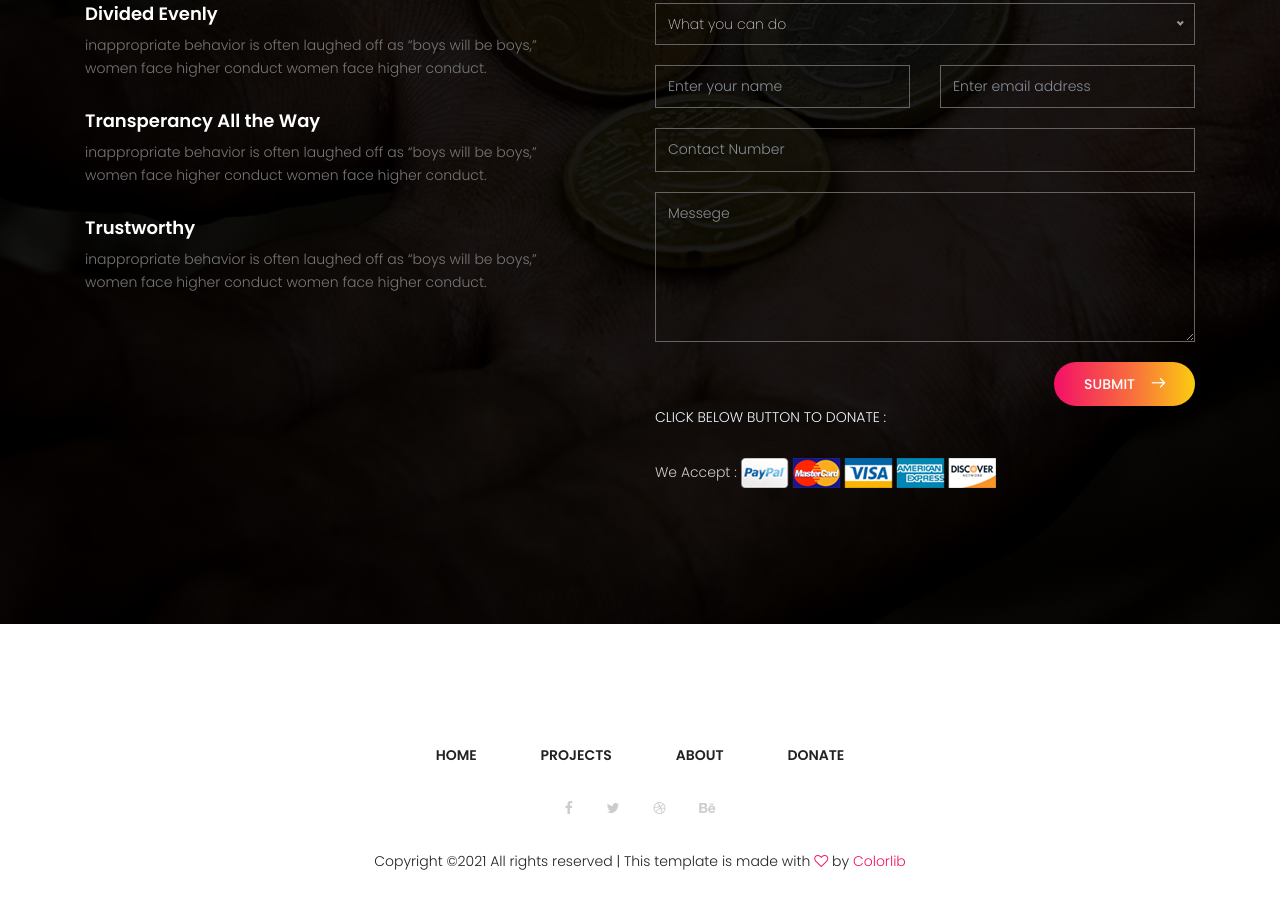
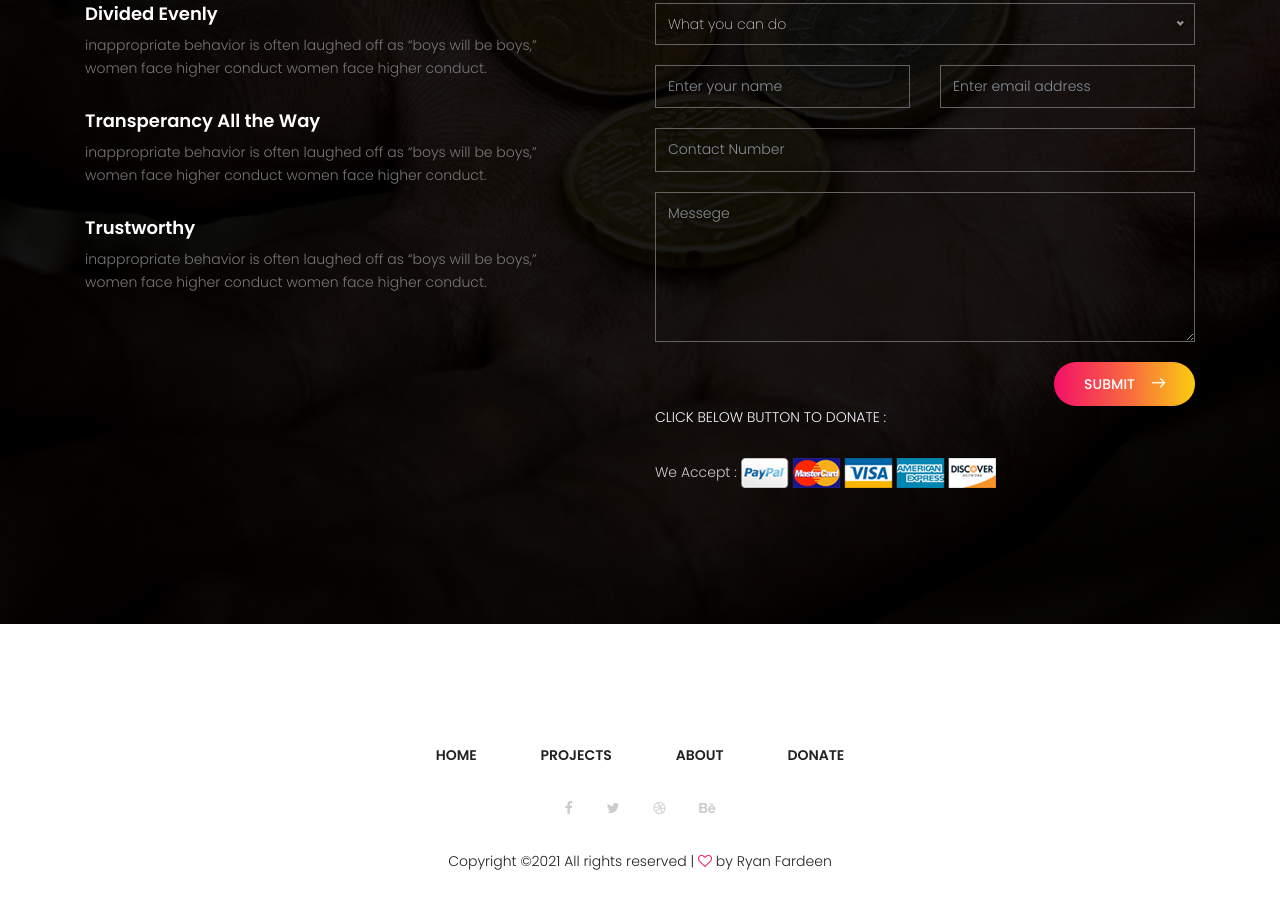
Before and after one commit to RyanFardeen/Payment-Gateway-Integration, a plain HTML site: page index.html in a window 1280 px wide. Shown: the part 3406-4315 px from the top of the page. Drawn offline with nearby package versions, Linux system fonts and the light colour scheme.

Commit message:
Update index.html

```diff
--- a/index.html
+++ b/index.html
@@ -357,7 +357,7 @@
 						</div>
 						<p class="footer-text m-0">
 							<!-- Link back to Colorlib can't be removed. Template is licensed under CC BY 3.0. -->
-							Copyright &copy;<script>document.write(new Date().getFullYear());</script> All rights reserved | This template is made with <i class="fa fa-heart-o" aria-hidden="true"></i> by <a href="https://colorlib.com" target="_blank">Colorlib</a>
+							Copyright &copy;<script>document.write(new Date().getFullYear());</script> All rights reserved | <i class="fa fa-heart-o" aria-hidden="true"></i> by Ryan Fardeen
 							<!-- Link back to Colorlib can't be removed. Template is licensed under CC BY 3.0. -->
 						</p>
 					</div>
```
